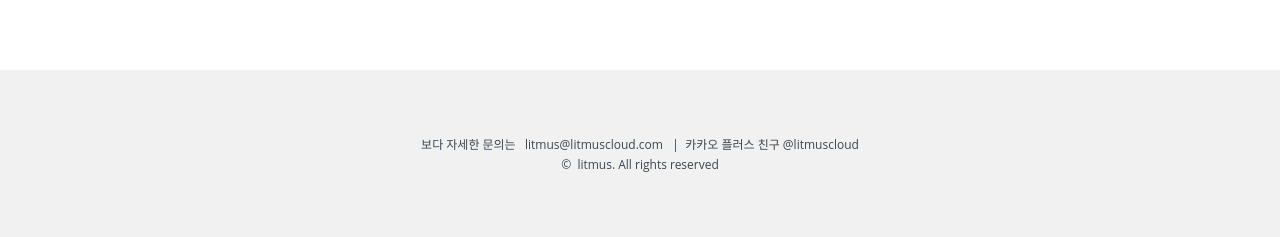
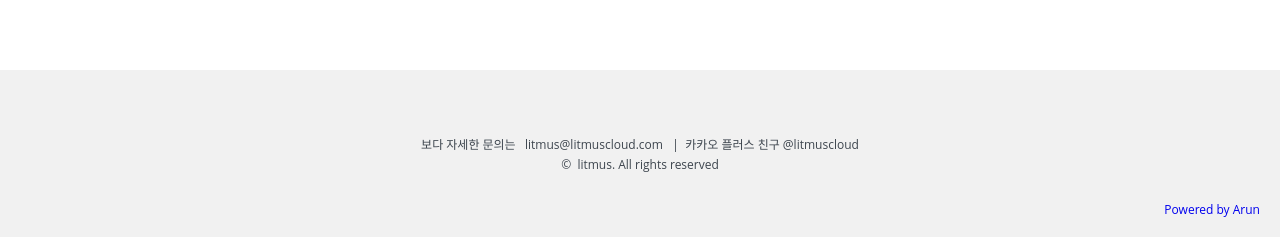
Before and after one commit to arun-company/flyingloft, a plain HTML site: page index.html in a window 1280 px wide. Shown: the part 3234-3471 px from the top of the page. Drawn offline with nearby package versions, Linux system fonts and the light colour scheme; a script that the page names is missing.

Commit message:
Update Litmus

```diff
--- a/css/litmuscloud.webflow.css
+++ b/css/litmuscloud.webflow.css
@@ -389,6 +389,8 @@
 }
 
 .footer {
+  position: relative;
+  z-index: 1000;
   display: -webkit-box;
   display: -webkit-flex;
   display: -ms-flexbox;
@@ -568,6 +570,21 @@
   height: 50%;
   background-image: -webkit-linear-gradient(270deg, rgba(0, 0, 0, .75), rgba(0, 0, 0, .75));
   background-image: linear-gradient(180deg, rgba(0, 0, 0, .75), rgba(0, 0, 0, .75));
+}
+
+.arunblock {
+  position: absolute;
+  right: 20px;
+  bottom: 20px;
+  z-index: 1001;
+  -webkit-box-pack: end;
+  -webkit-justify-content: flex-end;
+  -ms-flex-pack: end;
+  justify-content: flex-end;
+}
+
+.arunlink {
+  text-decoration: none;
 }
 
 @media (max-width: 991px) {
--- a/index.html
+++ b/index.html
@@ -1,6 +1,6 @@
 <!DOCTYPE html>
 <!--  This site was created in Webflow. http://www.webflow.com  -->
-<!--  Last Published: Tue Jan 09 2018 03:39:53 GMT+0000 (UTC)  -->
+<!--  Last Published: Wed Jan 10 2018 04:22:06 GMT+0000 (UTC)  -->
 <html data-wf-page="5a0b3b03ff2859000153065b" data-wf-site="5a0b3b03ff2859000153065a">
 <head>
   <meta charset="utf-8">
@@ -101,6 +101,7 @@
         <div>©  litmus. All rights reserved</div>
       </div>
     </div>
+    <div class="arunblock"><a href="http://arun.company/" target="_blank" class="arunlink">Powered by Arun</a></div>
   </div>
   <script src="https://ajax.googleapis.com/ajax/libs/jquery/2.2.0/jquery.min.js" type="text/javascript"></script>
   <script src="js/webflow.js" type="text/javascript"></script>
```
Also changed, not shown: contact.html (+2 -1 lines), pricing.html (+2 -1 lines), product.html (+2 -1 lines), solution.html (+2 -1 lines), 1 other file.
